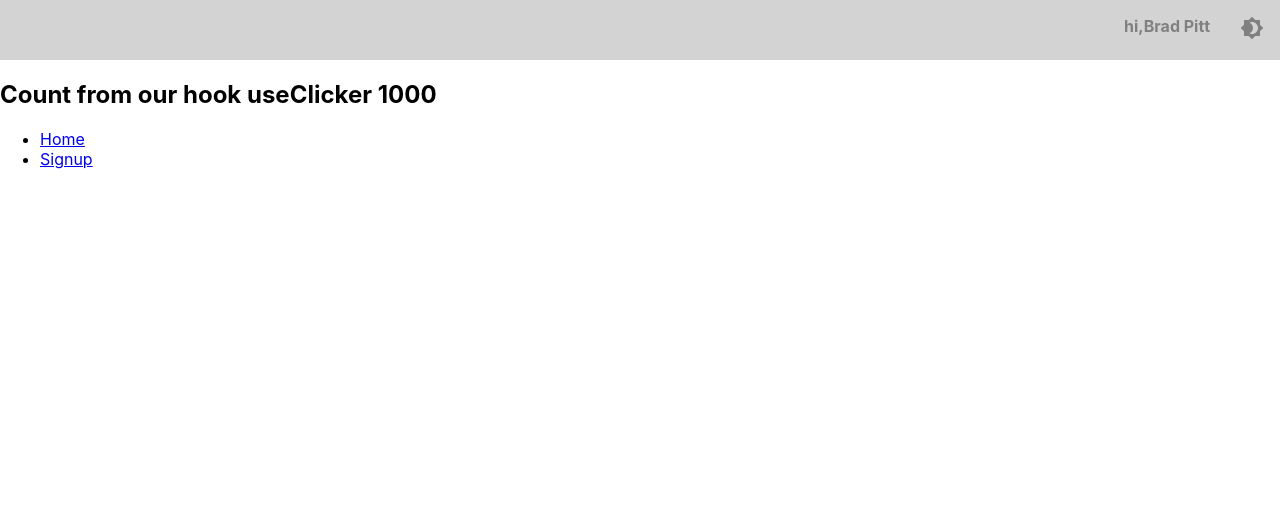
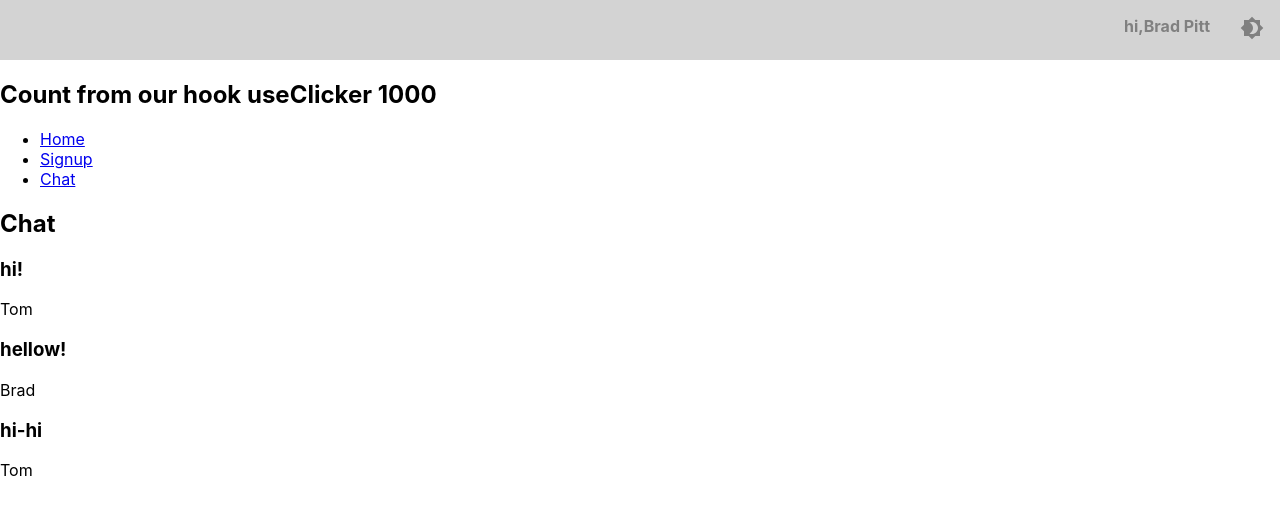
Before and after one commit to novolokova/react-18-01-23, a React (Create React App) app: page /chat in a window 1280 px wide. Shown: the top 514 px of the page. Built offline with nearby package versions, Linux system fonts and the light colour scheme.

Commit message:
Add Chat reduser

```diff
--- /dev/null
+++ b/public/data/chat.json
@@ -0,0 +1,33 @@
+{
+    "messages": [
+      {
+        "id": 1,
+        "body": "hi!",
+        "authorId": 11
+      },
+      {
+        "id": 2,
+        "body": "hellow!",
+        "authorId": 3
+      },
+      {
+        "id": 3,
+        "body": "hi-hi",
+        "authorId": 11
+      }
+    ],
+    "users": [
+      {
+        "id": 11,
+        "name": "Tom"
+      },
+      {
+        "id": 24,
+        "name": "Neo"
+      },
+      {
+        "id": 3,
+        "name": "Brad"
+      }
+    ]
+  }
--- a/src/App.js
+++ b/src/App.js
@@ -1,12 +1,15 @@
 import React, { useState } from "react";
-
 import { BrowserRouter, Routes, Route, NavLink } from "react-router-dom";
-import FuncHeader from './components/FuncHeader';
-import HomePage from './pages/HomePage';
 import { ThemeContext, UserContext } from './contexts';
 import {useClicker} from './hooks';
+import FuncHeader from './components/FuncHeader';
+import SignUpForm from './components/form/SignUpForm';
+import Chat from './components/Chat';
+import HomePage from './pages/HomePage';
+
+
 import { CONSTANTS } from "./constants"
-import SignUpForm from './components/form/SignUpForm/index';
+
 
 
 const { THEMES } = CONSTANTS;
@@ -33,12 +36,16 @@ function App() {
     <li>
       <NavLink to='signup'>Signup</NavLink>
     </li>
+    <li>
+      <NavLink to='chat'>Chat</NavLink>
+    </li>
   </ul>
 </nav>
 
           <Routes>
             <Route path="/" element={<HomePage />} />
             <Route path="signup" element={<SignUpForm />} />
+            <Route path="/chat" element={<Chat />} />
 
           </Routes>
         </BrowserRouter>
--- /dev/null
+++ b/src/components/Chat/index.js
@@ -0,0 +1,61 @@
+import React, { useReducer, useEffect } from "react";
+
+// const store = ;
+
+const reduser = (state, action) => {
+   const{type, data:{messages, users}} = action;
+   switch (type) {
+    case 'DATA_RESPONSE_SUCCESS':{
+        const usersMap = new Map();
+        users.forEach((user) => usersMap.set(user.id, user));
+        // console.log(usersMap)
+            const messageWithAutor = messages.map((msg)=>{
+                const msgWithAutor = {
+                    ...msg,
+                    author: usersMap.get(msg.authorId)
+                }
+                return msgWithAutor
+            })
+
+        const newState={
+            ...state,
+            users,
+            messages: messageWithAutor
+        };
+        return newState;
+    }
+    default:
+        return state;
+   }
+
+};
+
+const loadChat = () =>
+  fetch("/data/chat.json").then((response) => response.json());
+
+const Chat = () => {
+  const [state, dispatch] = useReducer(reduser, { messages: [], users: [] });
+  useEffect(() => {
+    loadChat().then((data) => {
+      const action = { data, type: "DATA_RESPONSE_SUCCESS" };
+      return dispatch(action);
+    });
+    // return () => {
+    //     cleanup
+    // };
+  }, []);
+
+  return (
+    <section>
+      <h2>Chat</h2>
+      {state.messages.map((msg) => (
+        <article key={msg.id}>
+          <h3>{msg.body}</h3>
+          <p>{msg.author.name}</p>
+        </article>
+      ))}
+    </section>
+  );
+};
+
+export default Chat;
```
